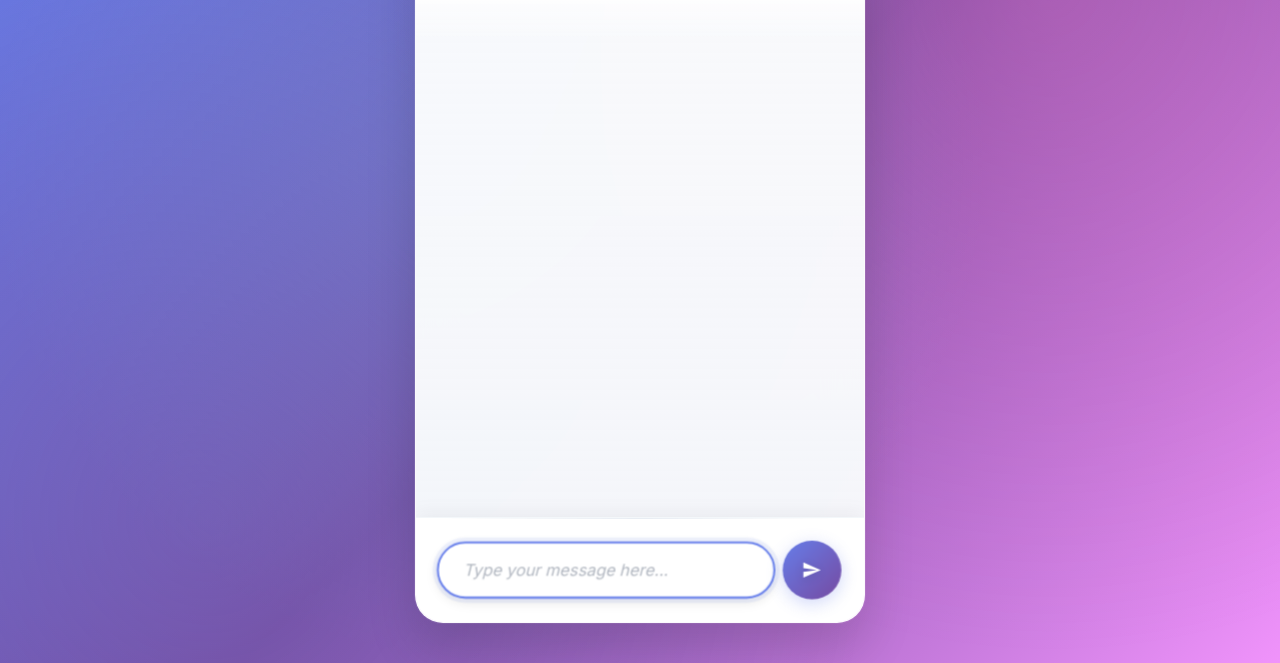
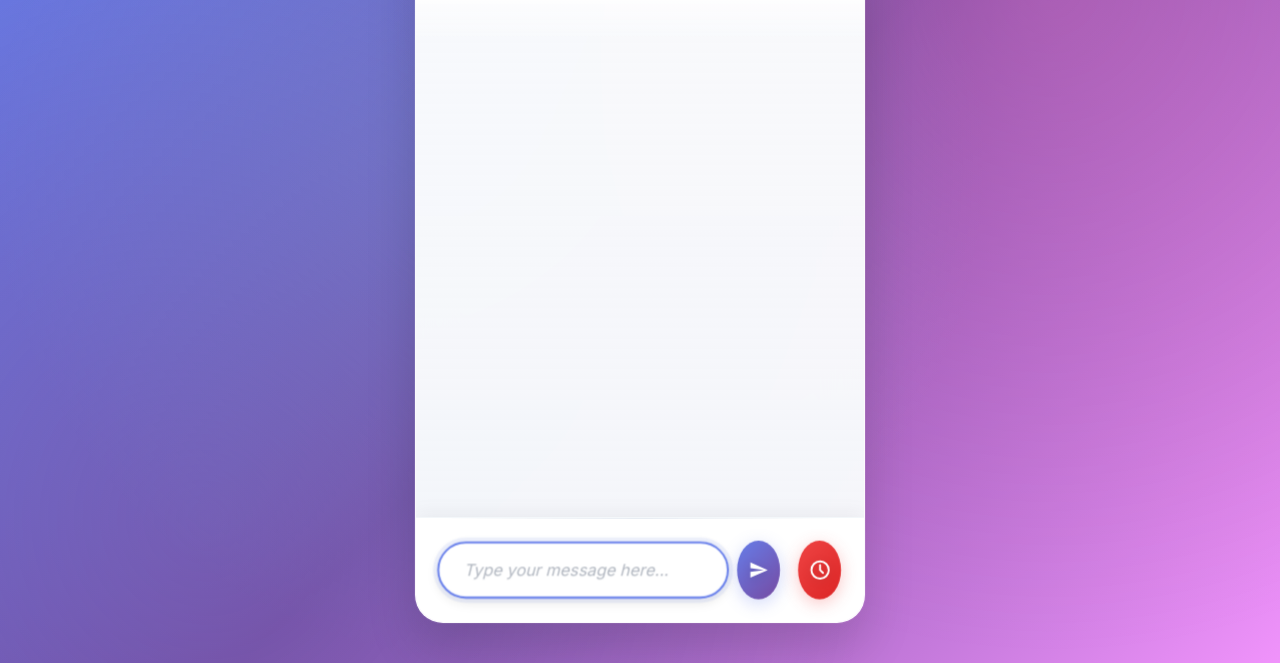
Before and after one commit to nguyenphuquang1234567/Kenji-Res, a website: page index.html in a window 1280 px wide. Shown: the part 137-800 px from the top of the page. Drawn offline with Linux system fonts and the light colour scheme.

Commit message:
commit to main

```diff
--- a/chatbot.css
+++ b/chatbot.css
@@ -460,6 +460,69 @@ body::before {
     transform: scale(1.1) translateX(1px);
 }
 
+#reset-btn {
+    padding: 0;
+    background: linear-gradient(135deg, #ef4444 0%, #dc2626 100%);
+    color: #fff;
+    border: none;
+    border-radius: 50%;
+    font-size: 20px;
+    font-weight: 600;
+    cursor: pointer;
+    width: 56px;
+    height: 56px;
+    display: flex;
+    align-items: center;
+    justify-content: center;
+    box-shadow:
+        0 4px 16px rgba(239, 68, 68, 0.3),
+        0 0 0 1px rgba(255, 255, 255, 0.2);
+    transition: all 0.3s cubic-bezier(0.16, 1, 0.3, 1);
+    position: relative;
+    overflow: hidden;
+    backdrop-filter: blur(10px);
+    margin-left: 8px;
+}
+
+#reset-btn::before {
+    content: '';
+    position: absolute;
+    top: 0;
+    left: -100%;
+    width: 100%;
+    height: 100%;
+    background: linear-gradient(90deg, transparent, rgba(255,255,255,0.3), transparent);
+    transition: left 0.6s ease;
+}
+
+#reset-btn:hover::before {
+    left: 100%;
+}
+
+#reset-btn:hover, #reset-btn:active {
+    background: linear-gradient(135deg, #dc2626 0%, #b91c1c 100%);
+    color: #fff;
+    box-shadow:
+        0 8px 25px rgba(239, 68, 68, 0.4),
+        0 0 0 1px rgba(255, 255, 255, 0.3);
+    transform: translateY(-3px) scale(1.05);
+}
+
+#reset-btn:active {
+    transform: translateY(-1px) scale(0.98);
+}
+
+#reset-btn svg {
+    filter: drop-shadow(0 2px 4px rgba(0,0,0,0.1));
+    transition: transform 0.3s ease;
+    z-index: 1;
+    position: relative;
+}
+
+#reset-btn:hover svg {
+    transform: rotate(180deg);
+}
+
 /* Enhanced typing indicator */
 .typing-indicator {
     display: flex;
@@ -531,6 +594,12 @@ body::before {
         width: 50px;
         height: 50px;
     }
+
+    #reset-btn {
+        width: 50px;
+        height: 50px;
+        margin-left: 6px;
+    }
 }
 
 /* Dark mode support */
--- a/chatbot.js
+++ b/chatbot.js
@@ -2,6 +2,7 @@ document.addEventListener('DOMContentLoaded', function() {
     const chatDisplay = document.getElementById('chat-display');
     const userInput = document.getElementById('user-input');
     const sendBtn = document.getElementById('send-btn');
+    const resetBtn = document.getElementById('reset-btn');
 
     const userSVG = `<svg width="24" height="24" viewBox="0 0 24 24" fill="none" xmlns="http://www.w3.org/2000/svg"><circle cx="12" cy="8" r="4" stroke="#fff" stroke-width="2"/><path d="M4 20c0-3.3137 3.134-6 7-6s7 2.6863 7 6" stroke="#fff" stroke-width="2"/></svg>`;
     const botSVG = `<svg width="24" height="24" viewBox="0 0 24 24" fill="none" xmlns="http://www.w3.org/2000/svg"><rect x="4" y="8" width="16" height="10" rx="5" stroke="#fff" stroke-width="2"/><circle cx="9" cy="13" r="1.5" fill="#fff"/><circle cx="15" cy="13" r="1.5" fill="#fff"/><rect x="10.5" y="2" width="3" height="4" rx="1.5" stroke="#fff" stroke-width="2"/></svg>`;
@@ -124,8 +125,30 @@ document.addEventListener('DOMContentLoaded', function() {
         }
     }
 
+    // Reset conversation function
+    function resetConversation() {
+        // Clear the chat display
+        chatDisplay.innerHTML = '';
+
+        // Generate a new session ID
+        newSessionId();
+
+        // Reset the conversation state
+        isNewConversation = true;
+
+        // Focus back on the input
+        userInput.focus();
+
+        // Add a brief visual feedback
+        resetBtn.style.transform = 'scale(0.9)';
+        setTimeout(() => {
+            resetBtn.style.transform = 'scale(1)';
+        }, 150);
+    }
+
     // Enhanced input handling
     sendBtn.addEventListener('click', sendMessage);
+    resetBtn.addEventListener('click', resetConversation);
 
     userInput.addEventListener('keydown', function(e) {
         if (e.key === 'Enter' && !e.shiftKey) {
@@ -137,10 +160,12 @@ document.addEventListener('DOMContentLoaded', function() {
     // Add focus effects
     userInput.addEventListener('focus', function() {
         sendBtn.style.transform = 'scale(1.05)';
+        resetBtn.style.transform = 'scale(1.05)';
     });
 
     userInput.addEventListener('blur', function() {
         sendBtn.style.transform = 'scale(1)';
+        resetBtn.style.transform = 'scale(1)';
     });
 
     // Add button click animation
@@ -152,6 +177,14 @@ document.addEventListener('DOMContentLoaded', function() {
         this.style.transform = 'scale(1.05)';
     });
 
+    resetBtn.addEventListener('mousedown', function() {
+        this.style.transform = 'scale(0.95)';
+    });
+
+    resetBtn.addEventListener('mouseup', function() {
+        this.style.transform = 'scale(1.05)';
+    });
+
     // Auto-focus input on load
     setTimeout(() => {
         userInput.focus();
--- a/index.html
+++ b/index.html
@@ -30,6 +30,12 @@
                     <path d="M3 20L21 12L3 4V10L17 12L3 14V20Z" fill="currentColor"/>
                 </svg>
             </button>
+            <button id="reset-btn" aria-label="Reset conversation">
+                <svg width="22" height="22" viewBox="0 0 24 24" fill="none" xmlns="http://www.w3.org/2000/svg">
+                    <path d="M3 12C3 7.02944 7.02944 3 12 3C16.9706 3 21 7.02944 21 12C21 16.9706 16.9706 21 12 21C7.02944 21 3 16.9706 3 12Z" stroke="currentColor" stroke-width="2"/>
+                    <path d="M12 7V12L15 15" stroke="currentColor" stroke-width="2" stroke-linecap="round" stroke-linejoin="round"/>
+                </svg>
+            </button>
         </div>
     </div>
     <script src="chatbot.js"></script>
--- a/server.js
+++ b/server.js
@@ -9,6 +9,7 @@ const port = 3001;
 
 app.use(cors());
 app.use(express.json());
+
 
 // In-memory conversation store: { sessionId: [ {role, content}, ... ] }
 const conversations = {};
```
